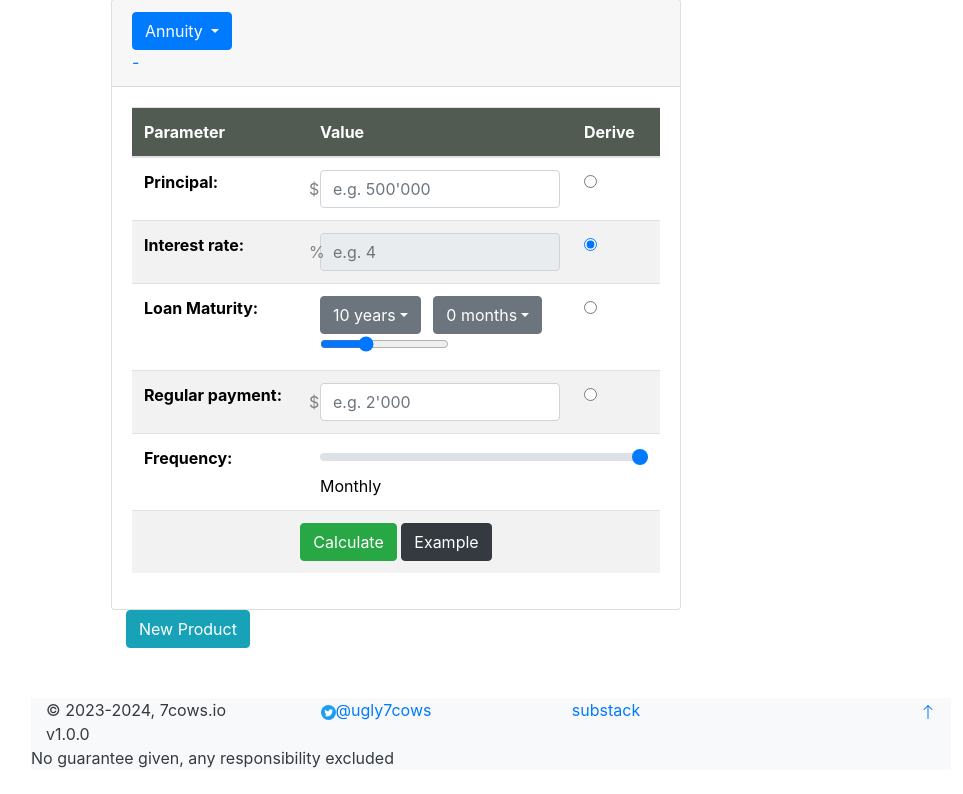
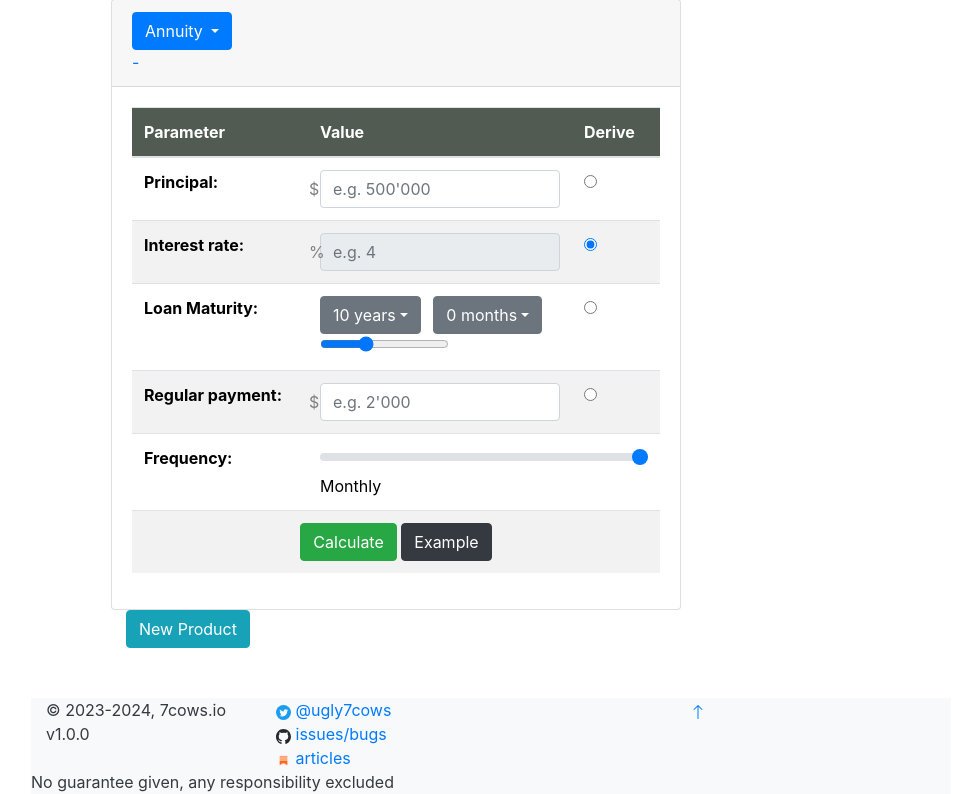
Before and after one commit to 7cows/fe-cf-app, a Flask app: page /CF in a window 1280 px wide. Shown: the part 53-847 px from the top of the page, without its empty margins (149-1112 px from the left). Before the commit the page ends 821 px from the top, so only its background shows below. Run offline with Flask 2, Linux system fonts and the light colour scheme; some libraries are stand-ins or nearby versions.

Commit message:
[#8] set up issue tracker

```diff
--- a/templates/base.html
+++ b/templates/base.html
@@ -39,10 +39,18 @@
                         <div class="col-sm-3 text-left">
                             © 2023-2024, 7cows.io v{{ version }}
                         </div>
-                        <div class="col-sm-3 text-center">
-                            <a href="https://twitter.com/ugly7cows"><img src="{{ url_for('static', filename='twitter-blue.svg') }}" alt="@ugly7cows" width="15px" height="15px">@ugly7cows</a>
+                        <div class="col-sm-3 text-left">
+                            <a href="https://twitter.com/ugly7cows"><img src="{{ url_for('static', filename='img/twitter-blue.svg') }}" alt="@ugly7cows" width="15px" height="15px"> @ugly7cows</a>
+                            <br>
+                            <a href="https://github.com/7cows/fe-cf-app">
+                                <img width="15px" height="15px" src="{{ url_for('static', filename='img/github-mark.svg') }}" alt="repo/issues"> issues/bugs
+                              </a>
+                              <br>
+                            <a href="https://7cows.substack.com">
+                                <img width="15px" height="15px" src="{{ url_for('static', filename='img/substack.png') }}" alt="articles"> articles
+                            </a>
                         </div>
-                        <div class="col-sm-3 text-center"><a href="https://7cows.substack.com">substack</a></div>
+
                         <div class="col-sm-3 text-right">
                             <a href="#">
                                 <svg xmlns="http://www.w3.org/2000/svg" width="16" height="16" fill="currentColor" class="bi bi-arrow-up" viewBox="0 0 16 16">
```
Also changed, not shown: .gitlab/merge_request_templates/default.md (added), README.md, static/Wiktionary_small.svg (deleted), static/Wiktionary_small.svg.png (deleted), static/img/github-mark.svg (added), static/img/substack.png (added), static/img/twitter-blue.svg (renamed from static/twitter-blue.svg).
